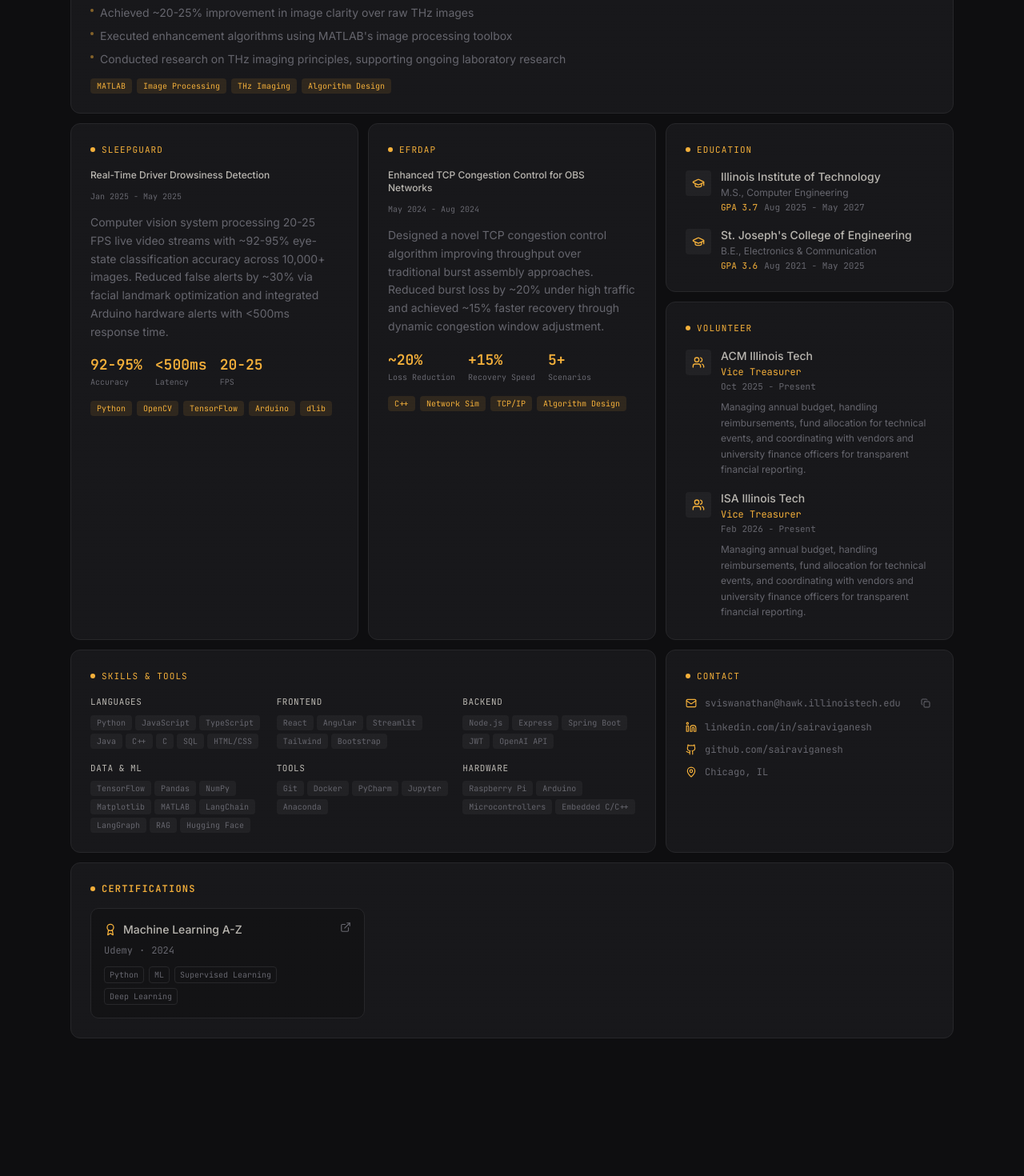
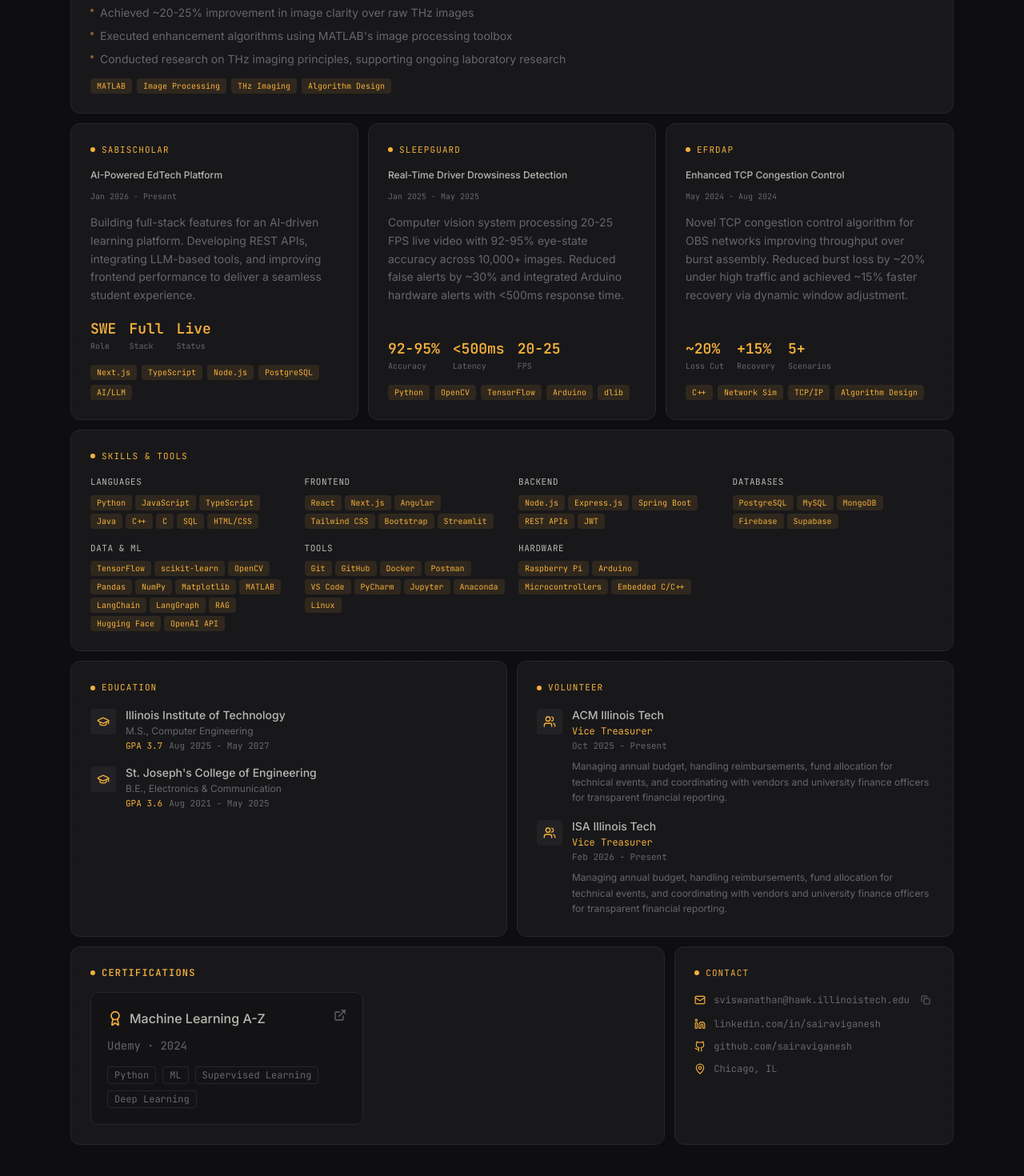
Before and after one commit to Thanos4304/PortFolio, a Next.js app: page / in a window 1280 px wide. Shown: the part 1024-2494 px from the top of the page at 80% size. Before the commit the page ends 2362 px from the top, so only its background shows below. Built offline with nearby package versions, Linux system fonts and the light colour scheme.

Commit message:
fix: size,layout,skills etc

```diff
--- a/app/page.tsx
+++ b/app/page.tsx
@@ -31,26 +31,26 @@ export default function Home() {
             <ExperienceCards />
           </FadeIn>
 
-          {/* Row 3+4: Projects & Skills (left 2 cols) + Education & Volunteer stacked (right col) */}
-          <FadeIn delay={0} className="md:col-span-2 lg:col-span-2 contents">
+          {/* Row 3: Projects full width */}
+          <FadeIn delay={0} className="md:col-span-2 lg:col-span-3 contents">
             <ProjectCards />
           </FadeIn>
-          <FadeIn delay={100} className="flex flex-col gap-3">
+
+          {/* Row 4: Skills full width */}
+          <FadeIn delay={0} className="md:col-span-2 lg:col-span-3 contents">
+            <SkillsGrid />
+          </FadeIn>
+
+          {/* Row 5: Education + Volunteer */}
+          <FadeIn delay={100} className="md:col-span-2 lg:col-span-3 flex flex-col gap-3 md:flex-row">
             <EducationCard />
             <VolunteerCard />
           </FadeIn>
 
-          {/* Row 4: Skills + Contact */}
-          <FadeIn delay={0} className="md:col-span-1 lg:col-span-2 contents">
-            <SkillsGrid />
-          </FadeIn>
-          <FadeIn delay={100} className="h-full">
+          {/* Row 6: Certifications + Contact */}
+          <FadeIn delay={100} className="md:col-span-2 lg:col-span-3 flex flex-col gap-3 md:flex-row">
+            <CertificationsCard />
             <ContactCard />
-          </FadeIn>
-
-          {/* Row 5: Certifications */}
-          <FadeIn delay={0} className="md:col-span-2 lg:col-span-3 contents">
-            <CertificationsCard />
           </FadeIn>
         </div>
       </main>
--- a/components/certifications-card.tsx
+++ b/components/certifications-card.tsx
@@ -14,23 +14,23 @@ const CERTIFICATIONS = [
 
 export function CertificationsCard() {
   return (
-    <BentoCard className="md:col-span-2 lg:col-span-3">
+    <BentoCard className="md:col-span-2 lg:col-span-2 flex-1">
       <div className="mb-4 flex items-center gap-2">
         <span className="h-1.5 w-1.5 rounded-full bg-primary" />
         <h2 className="font-mono text-xs font-semibold uppercase tracking-widest text-primary">
           Certifications
         </h2>
       </div>
-      <div className="grid grid-cols-1 gap-3 sm:grid-cols-2 lg:grid-cols-3">
+      <div className="grid gap-3" style={{ gridTemplateColumns: "repeat(auto-fill, minmax(240px, 1fr))" }}>
         {CERTIFICATIONS.map((cert) => (
           <div
             key={cert.title}
-            className="group flex flex-col gap-2 rounded-md border border-border bg-background/50 p-4 transition-all hover:border-primary/40 hover:bg-primary/5"
+            className="group flex flex-col gap-3 rounded-md border border-border bg-background/50 p-5 transition-all hover:border-primary/40 hover:bg-primary/5"
           >
             <div className="flex items-start justify-between gap-2">
               <div className="flex items-center gap-2">
-                <Award className="h-4 w-4 shrink-0 text-primary" />
-                <span className="text-sm font-medium text-card-foreground">
+                <Award className="h-5 w-5 shrink-0 text-primary" />
+                <span className="text-base font-medium text-card-foreground">
                   {cert.title}
                 </span>
               </div>
@@ -41,20 +41,20 @@ export function CertificationsCard() {
                   rel="noopener noreferrer"
                   className="shrink-0 text-muted-foreground transition-colors hover:text-primary"
                 >
-                  <ExternalLink className="h-3.5 w-3.5" />
+                  <ExternalLink className="h-4 w-4" />
                 </a>
               )}
             </div>
-            <div className="flex items-center gap-2 font-mono text-xs text-muted-foreground">
+            <div className="flex items-center gap-2 font-mono text-sm text-muted-foreground">
               <span>{cert.issuer}</span>
               <span>·</span>
               <span>{cert.date}</span>
             </div>
-            <div className="flex flex-wrap gap-1.5 pt-1">
+            <div className="flex flex-wrap gap-2 pt-1">
               {cert.tags.map((tag) => (
                 <span
                   key={tag}
-                  className="rounded border border-border px-1.5 py-0.5 font-mono text-[10px] text-muted-foreground"
+                  className="rounded border border-border px-2 py-0.5 font-mono text-xs text-muted-foreground"
                 >
                   {tag}
                 </span>
@@ -62,6 +62,7 @@ export function CertificationsCard() {
             </div>
           </div>
         ))}
+
       </div>
     </BentoCard>
   )
--- a/components/education-card.tsx
+++ b/components/education-card.tsx
@@ -18,7 +18,7 @@ const education = [
 
 export function EducationCard() {
   return (
-    <BentoCard label="Education" className="lg:col-span-1">
+    <BentoCard label="Education" className="flex-1">
       <div className="flex flex-col gap-4">
         {education.map((edu) => (
           <div key={edu.school} className="group flex gap-3">
--- a/components/project-cards.tsx
+++ b/components/project-cards.tsx
@@ -1,36 +1,50 @@
 import { BentoCard } from "./bento-card"
 import { Github, ExternalLink } from "lucide-react"
 
-// TODO: Replace "#" with your actual GitHub repo URLs
 const projects = [
+  {
+    name: "SabiScholar",
+    tagline: "AI-Powered EdTech Platform",
+    period: "Jan 2026 - Present",
+    description:
+      "Building full-stack features for an AI-driven learning platform. Developing REST APIs, integrating LLM-based tools, and improving frontend performance to deliver a seamless student experience.",
+    metrics: [
+      { label: "Role", value: "SWE" },
+      { label: "Stack", value: "Full" },
+      { label: "Status", value: "Live" },
+    ],
+    tech: ["Next.js", "TypeScript", "Node.js", "PostgreSQL", "AI/LLM"],
+    github: "",
+    demo: "",
+  },
   {
     name: "SleepGuard",
     tagline: "Real-Time Driver Drowsiness Detection",
     period: "Jan 2025 - May 2025",
     description:
-      "Computer vision system processing 20-25 FPS live video streams with ~92-95% eye-state classification accuracy across 10,000+ images. Reduced false alerts by ~30% via facial landmark optimization and integrated Arduino hardware alerts with <500ms response time.",
+      "Computer vision system processing 20-25 FPS live video with 92-95% eye-state accuracy across 10,000+ images. Reduced false alerts by ~30% and integrated Arduino hardware alerts with <500ms response time.",
     metrics: [
       { label: "Accuracy", value: "92-95%" },
       { label: "Latency", value: "<500ms" },
       { label: "FPS", value: "20-25" },
     ],
     tech: ["Python", "OpenCV", "TensorFlow", "Arduino", "dlib"],
-    github: "#", // TODO: add repo URL
+    github: "#",
     demo: "",
   },
   {
     name: "EFRDAP",
-    tagline: "Enhanced TCP Congestion Control for OBS Networks",
+    tagline: "Enhanced TCP Congestion Control",
     period: "May 2024 - Aug 2024",
     description:
-      "Designed a novel TCP congestion control algorithm improving throughput over traditional burst assembly approaches. Reduced burst loss by ~20% under high traffic and achieved ~15% faster recovery through dynamic congestion window adjustment.",
+      "Novel TCP congestion control algorithm for OBS networks improving throughput over burst assembly. Reduced burst loss by ~20% under high traffic and achieved ~15% faster recovery via dynamic window adjustment.",
     metrics: [
-      { label: "Loss Reduction", value: "~20%" },
-      { label: "Recovery Speed", value: "+15%" },
+      { label: "Loss Cut", value: "~20%" },
+      { label: "Recovery", value: "+15%" },
       { label: "Scenarios", value: "5+" },
     ],
     tech: ["C++", "Network Sim", "TCP/IP", "Algorithm Design"],
-    github: "#", // TODO: add repo URL
+    github: "#",
     demo: "",
   },
 ]
@@ -42,7 +56,7 @@ export function ProjectCards() {
         <BentoCard
           key={project.name}
           label={project.name}
-          className="md:col-span-1 lg:col-span-1 scroll-mt-16"
+          className="md:col-span-1 lg:col-span-1 scroll-mt-16 flex flex-col"
           id={index === 0 ? "projects" : undefined}
         >
           <div className="flex items-start justify-between gap-2">
@@ -79,7 +93,8 @@ export function ProjectCards() {
               )}
             </div>
           </div>
-          <p className="mt-3 text-sm leading-relaxed text-muted-foreground">
+
+          <p className="mt-3 flex-1 text-sm leading-relaxed text-muted-foreground">
             {project.description}
           </p>
 
--- a/components/skills-grid.tsx
+++ b/components/skills-grid.tsx
@@ -9,16 +9,22 @@ const skillCategories = [
   },
   {
     name: "Frontend",
-    skills: ["React", "Angular", "Streamlit", "Tailwind", "Bootstrap"],
+    skills: ["React", "Next.js", "Angular", "Tailwind CSS", "Bootstrap", "Streamlit"],
   },
   {
     name: "Backend",
-    skills: ["Node.js", "Express", "Spring Boot", "JWT", "OpenAI API"],
+    skills: ["Node.js", "Express.js", "Spring Boot", "REST APIs", "JWT"],
+  },
+  {
+    name: "Databases",
+    skills: ["PostgreSQL", "MySQL", "MongoDB", "Firebase", "Supabase"],
   },
   {
     name: "Data & ML",
     skills: [
       "TensorFlow",
+      "scikit-learn",
+      "OpenCV",
       "Pandas",
       "NumPy",
       "Matplotlib",
@@ -27,11 +33,12 @@ const skillCategories = [
       "LangGraph",
       "RAG",
       "Hugging Face",
+      "OpenAI API",
     ],
   },
   {
     name: "Tools",
-    skills: ["Git", "Docker", "PyCharm", "Jupyter", "Anaconda"],
+    skills: ["Git", "GitHub", "Docker", "Postman", "VS Code", "PyCharm", "Jupyter", "Anaconda", "Linux"],
   },
   {
     name: "Hardware",
@@ -43,10 +50,10 @@ export function SkillsGrid() {
   return (
     <BentoCard
       label="Skills & Tools"
-      className="md:col-span-2 lg:col-span-2 scroll-mt-16"
+      className="md:col-span-2 lg:col-span-3 scroll-mt-16"
       id="skills"
     >
-      <div className="grid grid-cols-2 gap-4 md:grid-cols-3">
+      <div className="grid grid-cols-2 gap-4 md:grid-cols-3 lg:grid-cols-4">
         {skillCategories.map((cat) => (
           <div key={cat.name}>
             <h4 className="mb-2 font-mono text-[11px] uppercase tracking-wider text-card-foreground">
@@ -56,7 +63,7 @@ export function SkillsGrid() {
               {cat.skills.map((skill) => (
                 <span
                   key={skill}
-                  className="rounded bg-secondary px-2 py-0.5 font-mono text-[10px] text-muted-foreground transition-colors hover:bg-primary/10 hover:text-primary"
+                  className="rounded bg-primary/10 px-2 py-0.5 font-mono text-[10px] text-primary transition-colors hover:bg-primary/20"
                 >
                   {skill}
                 </span>
--- a/components/volunteer-card.tsx
+++ b/components/volunteer-card.tsx
@@ -20,7 +20,7 @@ const VOLUNTEER = [
 
 export function VolunteerCard() {
   return (
-    <BentoCard label="Volunteer" className="lg:col-span-1">
+    <BentoCard label="Volunteer" className="flex-1">
       <div className="flex flex-col gap-4">
         {VOLUNTEER.map((item, i) => (
           <div key={i} className="flex gap-3">
```
Also changed, not shown: .claude/launch.json.
